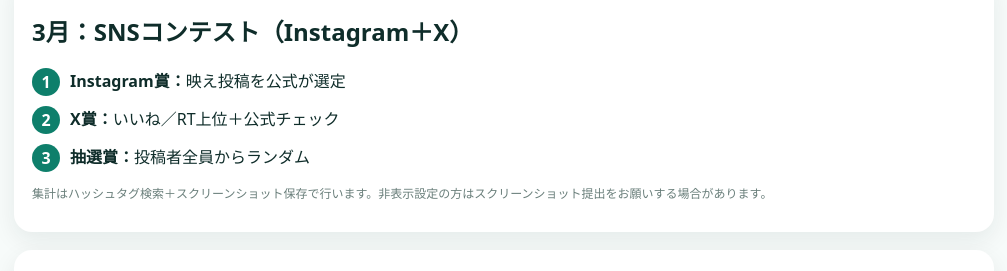
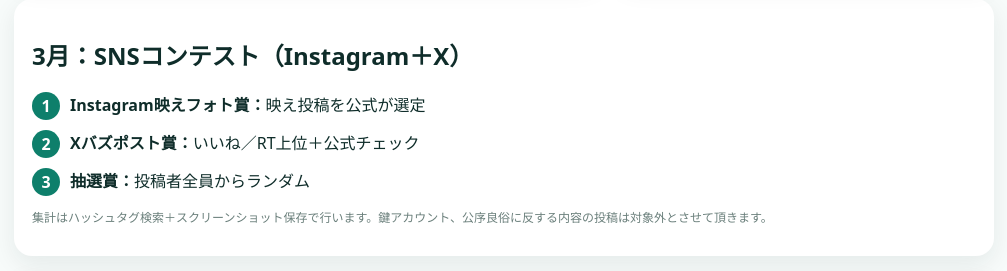
Before and after one commit to chlorophyl-campaign/chlorophyll-campaign-lp, a plain HTML site: page index.html in a window 1280 px wide. Shown: the part 1130-1401 px from the top of the page, without its empty margins (136-1143 px from the left). Drawn offline with Linux system fonts and the light colour scheme.

Commit message:
Update index.html

```diff
--- a/index.html
+++ b/index.html
@@ -77,7 +77,7 @@
 
 <div class="wrap">
   <section class="hero">
-    <span class="badge">東京全店同時開催｜2026.1–3</span>
+    <span class="badge">関東11教室同時開催｜2026.1–3</span>
     <h1>がんばるあなたに、<br>肌のごほうび定期。</h1>
     <p class="sub">定期券を見せるだけで、サンプル進呈や無料美容体験。<br>投稿時は <b>#ごほうび定期</b> と <b>#クロロフイル</b> を付けて参加！</p>
 
@@ -119,7 +119,7 @@
           <li><span class="num">4</span><span>投稿画面をスタッフに提示で<strong>追加特典</strong>（サンプルプレゼント）。</span></li>
         </ol>
         <div class="copybox">
-          <input class="input" id="caption" value="今日のごほうびはクロロフイルで肌リセット✨ #ごほうび定期 #クロロフイル" aria-label="投稿文例">
+          <input class="input" id="caption" value="ごほうびはクロロフイルで肌リセット✨ #ごほうび定期 #クロロフイル" aria-label="投稿文例">
           <button class="btn secondary" id="copyCaption">投稿文例をコピー</button>
         </div>
         <p class="legal">※ Instagramは仕様上、投稿画面に自動で文字を差し込めません。ボタンでハッシュタグをコピー後、アプリ側で貼り付けてください。</p>
@@ -139,7 +139,7 @@
           </div>
         </div>
 
-        <h3>開催スケジュール</h3>
+　　　<h3>開催スケジュール</h3>
     <div class="kpi schedule-box">
       <div class="schedule-title"><b>3月1日〜4月30日まで</b></div>
       <div class="schedule-desc">お肌に合ったお手入れ体験！サンプルや抽選で当たるお手入れもしくは2500円分の商品券も！</div>
@@ -151,11 +151,11 @@
     <section class="card" style="margin-top:18px">
       <h2>3月：SNSコンテスト（Instagram＋X）</h2>
       <ul class="list">
-        <li><span class="num">1</span><span><b>Instagram賞：</b>映え投稿を公式が選定</span></li>
-        <li><span class="num">2</span><span><b>X賞：</b>いいね／RT上位＋公式チェック</span></li>
+        <li><span class="num">1</span><span><b>Instagram映えフォト賞：</b>映え投稿を公式が選定</span></li>
+        <li><span class="num">2</span><span><b>Xバズポスト賞：</b>いいね／RT上位＋公式チェック</span></li>
         <li><span class="num">3</span><span><b>抽選賞：</b>投稿者全員からランダム</span></li>
       </ul>
-      <p class="legal">集計はハッシュタグ検索＋スクリーンショット保存で行います。非表示設定の方はスクリーンショット提出をお願いする場合があります。</p>
+      <p class="legal">集計はハッシュタグ検索＋スクリーンショット保存で行います。鍵アカウント、公序良俗に反する内容の投稿は対象外とさせて頂きます。</p>
     </section>
 
     <section class="card" style="margin-top:18px">
@@ -243,7 +243,7 @@
         .catch(()=> alert('コピーできませんでした。手動で選択してください。'));
     });
 
-     // ③ Xはハッシュタグのみ（中略防止に末尾スペース）
+    // ③ Xはハッシュタグのみ（中略防止に末尾スペース）
     if (tweetBtn) {
       const encoded = encodeURIComponent(TAGS + " ");
       tweetBtn.href = "https://twitter.com/intent/tweet?text=" + encoded;
```
